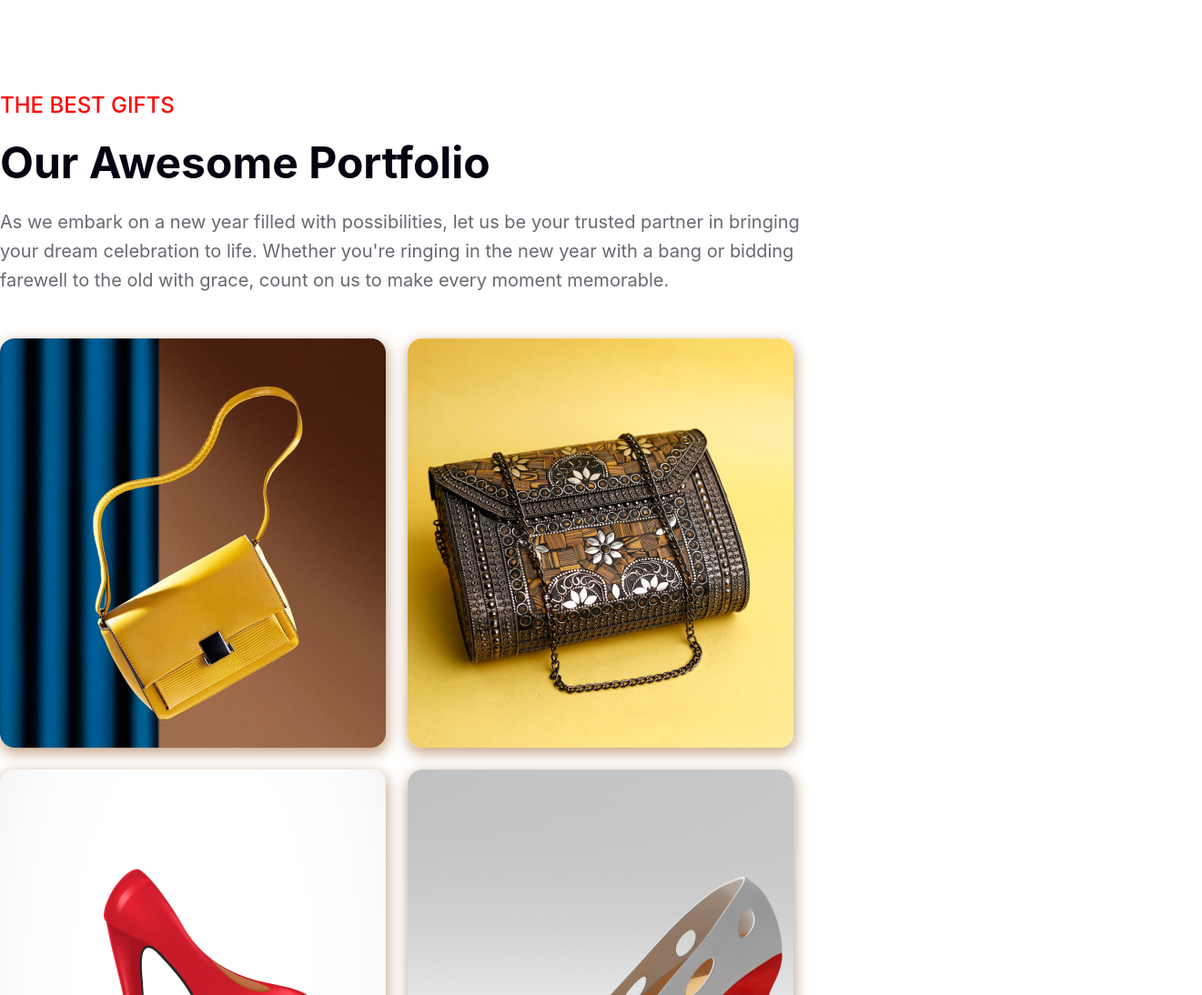
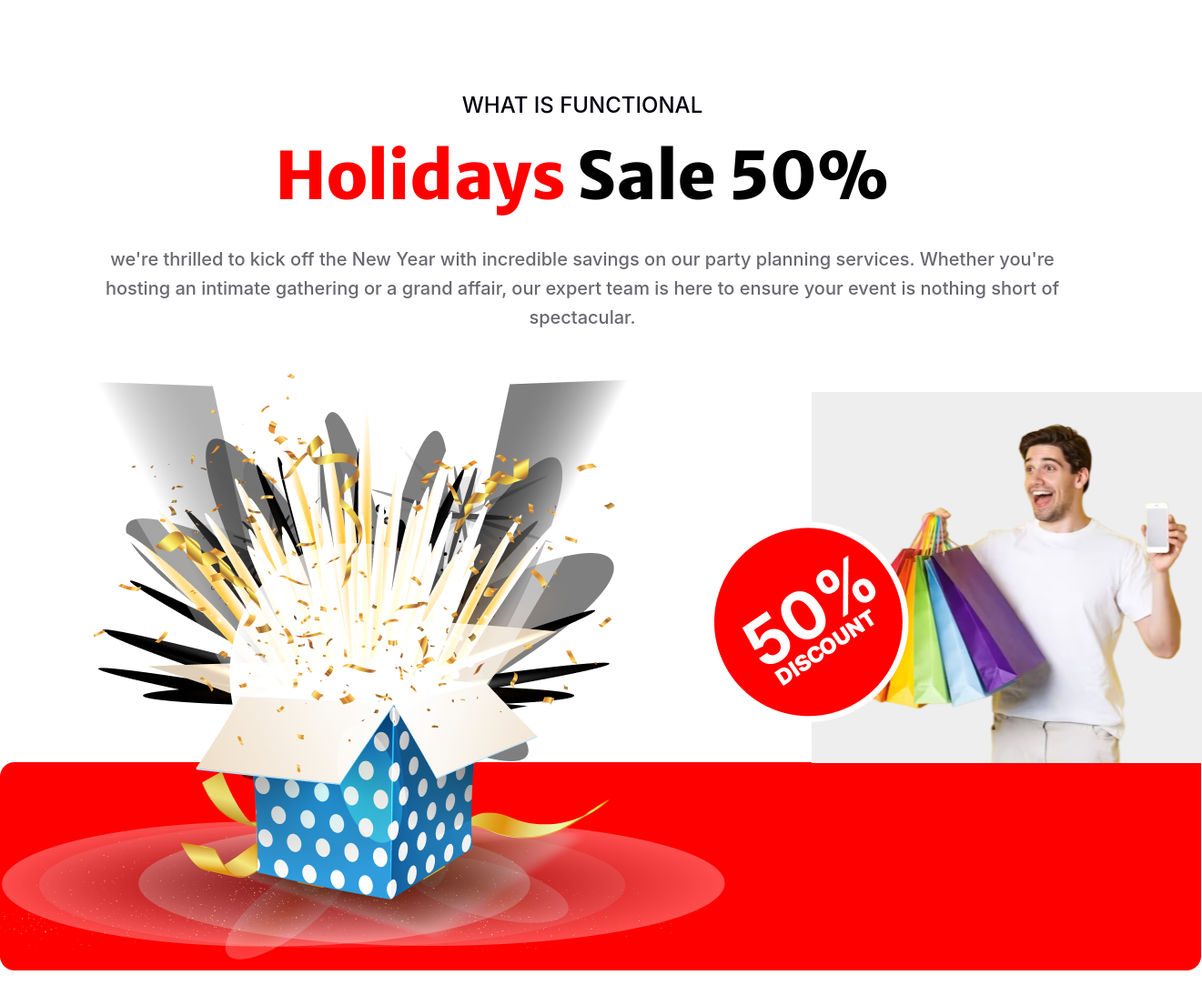
Before and after one commit to Sabbir-047/Fresh-Year, a plain HTML site: page index.html in a window 1280 px wide. Shown: the part 3560-4654 px from the top of the page at 91% size, 1321 px wide, since content can reach past the window. Drawn offline with Linux system fonts and the light colour scheme.

Commit message:
Finished the project

```diff
--- a/index.html
+++ b/index.html
@@ -97,6 +97,23 @@
 
 
 
+        <!-- holiday sale section -->
+        <section class="holiday-sale-container">
+            <div class="holiday-description">
+                <h5>WHAT IS FUNCTIONAL</h5>
+                <h1 class="text-primary"> <span style="color: #FF0000;">Holidays</span> Sale 50%</h1>
+                <p> we're thrilled to kick off the New Year with incredible savings on our party planning services. Whether you're hosting an intimate gathering or a grand affair, our expert team is here to ensure your event is nothing short of spectacular.</p>
+            </div>
+            <div class="holiday-images">
+                <img class="img-1" src="resources/Group_44.png" alt="">
+                <img class="img-2" src="resources/men_shopping.png" alt="">
+                <img class="img-3" src="resources/Group_75.png" alt="">
+                <img class="img-4" src="resources/Rectangle_2.png" alt="">
+            </div>
+        </section>
+
+
+
         <!-- Portfolio Section -->
         <section class="portfolio-container">
             <div class="portfolio-description">
--- a/styles/styles.css
+++ b/styles/styles.css
@@ -204,7 +204,8 @@ main section {
     padding: 20px 0;
 }
 
-.first-column, .third-column p {
+.first-column,
+.third-column p {
     color: rgba(7, 2, 17, 0.6);
     font-family: "Inter", sans-serif;
     font-size: 20px;
@@ -233,11 +234,74 @@ main section {
     line-height: 58px;
 }
 
-.third-column p{
+.third-column p {
     padding: 30px 0px;
 }
 
 
+
+
+/* holiday */
+
+.holiday-description {
+    max-width: 1068px;
+    margin: 0 auto;
+    text-align: center;
+}
+
+.holiday-description h5 {
+    color: rgb(7, 2, 17);
+    font-family: "Inter", sans-serif;
+    font-size: 24px;
+    font-weight: 500;
+    line-height: 29px;
+
+}
+
+.holiday-description h1 {
+    padding: 16px 0px 28px 0px;
+}
+
+.holiday-description p{
+    color: rgba(7, 2, 17, 0.6);
+    font-family: "Inter", sans-serif;
+    font-size: 20px;
+    font-weight: 500;
+    line-height: 32px;
+    margin-bottom: 64px;
+}
+
+
+/* images */
+
+.holiday-images{
+    max-height: 662px;
+}
+
+.img-1{
+    position: relative;
+    left: 735px;
+    z-index: 4;
+}
+
+.img-2{
+    position: relative;
+    top: 2px;
+    left: 582px;
+    z-index: 3;
+}
+
+.img-3{
+    position: relative;
+    bottom: 430px;
+    z-index: 2;
+}
+
+ .img-4{
+    position: relative;
+    bottom: 670px;
+    z-index: 1;
+ }
 
 
 
```
